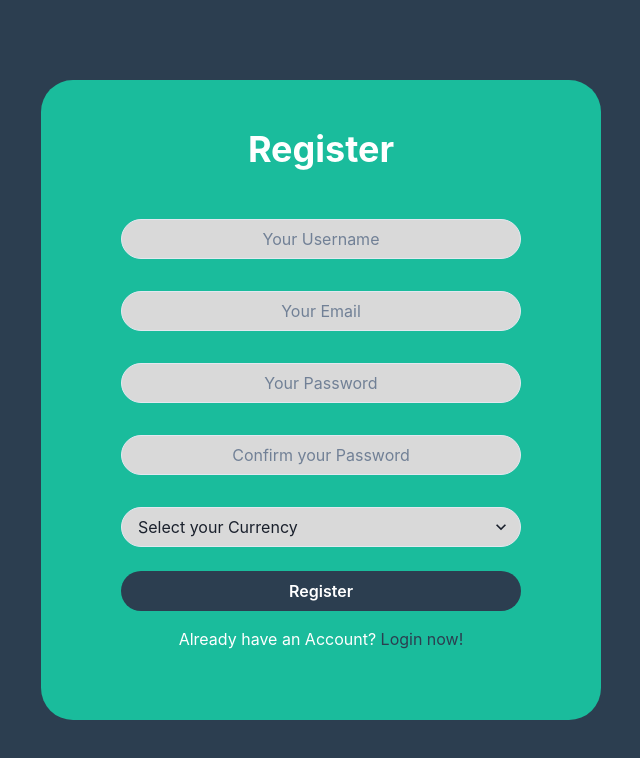
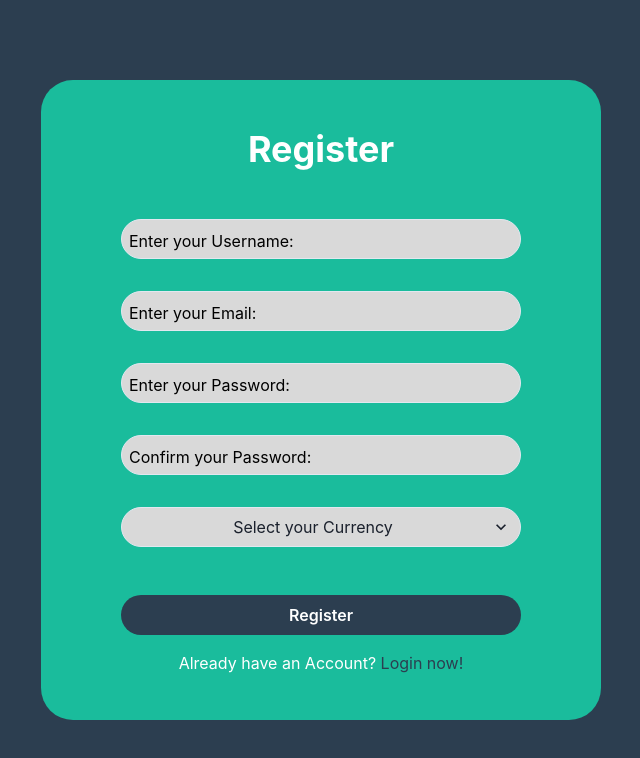
Before and after one commit to Krystiaaan/Cash_Track, a React (Vite) app in the folder frontend/: page /register in a window 1280 px wide. Shown: the top 758 px of the page, without its empty margins (319-959 px from the left). Built offline with nearby package versions, Linux system fonts and the light colour scheme.

Commit message:
RegisterCard with floatingLabel. TODO: Fix how errors are shown. spacing

```diff
--- a/frontend/src/pages/registerPage/components/RegisterCard.tsx
+++ b/frontend/src/pages/registerPage/components/RegisterCard.tsx
@@ -14,7 +14,6 @@ import { Formik, Form, Field } from "formik";
 import * as Yup from "yup";
 
 export const RegisterCard = () => {
-
   return (
     <Formik
       initialValues={{
@@ -42,7 +41,7 @@ export const RegisterCard = () => {
           .oneOf(["Eur", "Usd"], "Currency must be either EUR or USD")
           .required("Currency is required"),
       })}
-      onSubmit={async (values, {setSubmitting}) => {
+      onSubmit={async (values, { setSubmitting, setErrors }) => {
         try {
           const response = await fetch("http://localhost:3000/auth/register", {
             method: "POST",
@@ -51,17 +50,27 @@ export const RegisterCard = () => {
             },
             body: JSON.stringify({
               username: values.username,
-              email:values.email,
+              email: values.email,
               passwordHash: values.password,
               currency: values.currency,
             }),
           });
-          if(response.ok){
+          if (response.ok) {
             alert("Registration successful!");
+          }else {
+            const errorData : {errors?: string[]} = await response.json();
+            if(errorData.errors){
+              const formErrors: { email?: string; username?: string } = {};
+              errorData.errors.forEach((error: string) => {
+                if (error.includes("Email")) formErrors.email = "This email is already in use.";
+                if (error.includes("Username")) formErrors.username = "This username is already taken.";
+              });
+              setErrors(formErrors);
             }
-        } catch (err){
+          }
+        } catch (err) {
           console.error("Registration failed:", err);
-        }finally{
+        } finally {
           setSubmitting(false);
         }
       }}
@@ -81,121 +90,174 @@ export const RegisterCard = () => {
               textAlign={"center"}
               borderRadius={"2rem"}
             >
-              <Heading mb={2} mt={"2rem"} color={"white"}>
+              <Heading mb={"3rem"} mt={"2rem"} color={"white"}>
                 Register
               </Heading>
 
               {/* Username Field */}
-              <FormControl
-                isInvalid={formik.touched.username && !!formik.errors.username}
+              <FormControl isInvalid={formik.touched.username && !!formik.errors.username} mb="2rem" position="relative">
+                <Box pos="relative">
+                  <Field as={Input}  width={"25rem"} borderRadius={"1.5rem"} name="username" className="peer" placeholder="" bg={"#D9D9D9"} />
+                  <FormLabel
+                    sx={{
+                      pos: "absolute",
+                      px: "4rem",
+                      top: "-7",
+                      fontWeight: "normal",
+                      transition: "0.2s",
+                      insetStart: "2",
+                      _peerPlaceholderShown: {
+                        color: "black",
+                        top: "2.5",
+                        insetStart: "2",
+                      },
+                      _peerFocusVisible: {
+                        color: "black",
+                        top: "-7",
+                        insetStart: "2",
+                      },
+                    }}
                   >
-                <FormLabel></FormLabel>
-                <Field
-                  name="username"
-                  as={Input}
-                  placeholder="Your Username"
-                  bg={"#D9D9D9"}
-                  width={"25rem"}
-                  borderRadius={"1.5rem"}
-                  textAlign="center"
-                  mb="1.5rem"
-                  mt="2rem"
-                />
-                <FormErrorMessage>{formik.errors.username}</FormErrorMessage>
+                    Enter your Username:
+                  </FormLabel>
+                </Box>
+                <Box position="absolute" top="100%" left="0" width="100%" mb="1.5rem">
+                <FormErrorMessage ml="4.5rem" color="red.500" fontSize="sm">{formik.errors.username}</FormErrorMessage>
+                </Box>
               </FormControl>
 
               {/* Email Field */}
-              <FormControl
-                isInvalid={formik.touched.email && !!formik.errors.email}
+              <FormControl isInvalid={formik.touched.email && !!formik.errors.email} mb="2rem" position="relative">
+                <Box pos="relative">
+                  <Field as={Input} width={"25rem"} borderRadius={"1.5rem"} name="email" className="peer" placeholder="" bg={"#D9D9D9"} />
+                  <FormLabel
+                    sx={{
+                      pos: "absolute",
+                      px: "4rem",
+                      top: "-7",
+                      fontWeight: "normal",
+                      transition: "0.2s",
+                      insetStart: "2",
+                      _peerPlaceholderShown: {
+                        color: "black",
+                        top: "2.5",
+                        insetStart: "2",
+                      },
+                      _peerFocusVisible: {
+                        color: "black",
+                        top: "-7",
+                        insetStart: "2",
+                      },
+                    }}
                   >
-                <FormLabel></FormLabel>
-                <Field
-                  name="email"
-                  as={Input}
-                  placeholder="Your Email"
-                  bg={"#D9D9D9"}
-                  width={"25rem"}
-                  borderRadius={"1.5rem"}
-                  textAlign={"center"}
-                  mb="1.5rem"
-                />
-                <FormErrorMessage>{formik.errors.email}</FormErrorMessage>
+                    Enter your Email:
+                  </FormLabel>
+                </Box>
+                <Box position="absolute" top="100%" left="0" width="100%" mt="0.5rem">
+                <FormErrorMessage ml="4.5rem" color="red.500" fontSize="sm">{formik.errors.email}</FormErrorMessage>
+                </Box>
               </FormControl>
 
               {/* Password Field */}
-              <FormControl
-                isInvalid={formik.touched.password && !!formik.errors.password}
+              <FormControl isInvalid={formik.touched.password && !!formik.errors.password} mb="2rem" position="relative">
+                <Box pos="relative">
+                  <Field as={Input} width={"25rem"} borderRadius={"1.5rem"} name="password" type="password" className="peer" placeholder="" bg={"#D9D9D9"} />
+                  <FormLabel
+                    sx={{
+                      pos: "absolute",
+                      px: "4rem",
+                      top: "-7",
+                      fontWeight: "normal",
+                      transition: "0.2s",
+                      insetStart: "2",
+                      _peerPlaceholderShown: {
+                        color: "black",
+                        top: "2.5",
+                        insetStart: "2",
+                      },
+                      _peerFocusVisible: {
+                        color: "black",
+                        top: "-7",
+                        insetStart: "2",
+                      },
+                    }}
                   >
-                <FormLabel></FormLabel>
-                <Field
-                  name="password"
-                  as={Input}
-                  placeholder="Your Password"
-                  type="password"
-                  bg={"#D9D9D9"}
-                  width={"25rem"}
-                  borderRadius={"1.5rem"}
-                  textAlign={"center"}
-                  mb="1.5rem"
-                />
-                <FormErrorMessage>{formik.errors.password}</FormErrorMessage>
+                    Enter your Password:
+                  </FormLabel>
+                </Box>
+                <Box position="absolute" top="100%" left="0" width="100%" mt="0.5rem">
+                <FormErrorMessage ml="4.5rem" color="red.500" fontSize="sm">{formik.errors.password}</FormErrorMessage>
+                </Box>
               </FormControl>
 
               {/* Confirm Password Field */}
-              <FormControl
-                isInvalid={
-                  formik.touched.conf_pass && !!formik.errors.conf_pass
-                }
+              <FormControl isInvalid={formik.touched.conf_pass && !!formik.errors.conf_pass} mb="2rem" position="relative">
+                <Box pos="relative">
+                  <Field as={Input} width={"25rem"} borderRadius={"1.5rem"} name="conf_pass" type="password" className="peer" placeholder="" bg={"#D9D9D9"} />
+                  <FormLabel
+                    sx={{
+                      pos: "absolute",
+                      px: "4rem",
+                      top: "-7",
+                      fontWeight: "normal",
+                      transition: "0.2s",
+                      insetStart: "2",
+                      _peerPlaceholderShown: {
+                        color: "black",
+                        top: "2.5",
+                        insetStart: "2",
+                      },
+                      _peerFocusVisible: {
+                        color: "black",
+                        top: "-7",
+                        insetStart: "2",
+                      },
+                    }}
                   >
-                <FormLabel></FormLabel>
-                <Field
-                  name="conf_pass"
-                  as={Input}
-                  placeholder="Confirm your Password"
-                  type="password"
-                  bg={"#D9D9D9"}
-                  width={"25rem"}
-                  borderRadius={"1.5rem"}
-                  textAlign={"center"}
-                  mb="1.5rem"
-                />
-                <FormErrorMessage>{formik.errors.conf_pass}</FormErrorMessage>
+                    Confirm your Password:
+                  </FormLabel>
+                </Box>
+                <Box position="absolute" top="100%" left="0" width="100%" mt="0.5rem">
+                <FormErrorMessage ml="4.5rem" color="red.500" fontSize="sm">{formik.errors.conf_pass}</FormErrorMessage>
+                </Box>
               </FormControl>
 
               {/* Currency Field */}
-              <FormControl
-                isInvalid={formik.touched.currency && !!formik.errors.currency}
-              >
-                <FormLabel></FormLabel>
+              <FormControl isInvalid={formik.touched.currency && !!formik.errors.currency} mb="2rem" position="relative">
                 <Field
                   name="currency"
                   as={Select}
                   placeholder="Select your Currency"
                   bg={"#D9D9D9"}
+                  borderRadius={"1.5rem"}
                   width={"25rem"}
-                  borderRadius={"1.5rem"}
-                  mx="auto"
-                  mb="1.5rem"
+                  textAlign={"center"}
+                  ml={"4rem"}
                 >
                   <option value="Eur">EUR</option>
                   <option value="Usd">USD</option>
                 </Field>
-                <FormErrorMessage>{formik.errors.currency}</FormErrorMessage>
+                <Box position="absolute" top="100%" left="0" width="100%" mt="0.5rem">
+                <FormErrorMessage ml="4.5rem" color="red.500" fontSize="sm">{formik.errors.currency}</FormErrorMessage>
+                </Box>
               </FormControl>
 
               {/* Submit Button */}
+              <Box width="100%" display="flex" justifyContent="center">
                 <Button
-                value="Register"
                   type="submit"
                   width={"25rem"}
+                  minWidth={"25rem"}
                   borderRadius={"1.5rem"}
                   bg={"#2C3E50"}
                   color={"white"}
                   mb="1rem"
+                  mt={"1rem"}
                   isLoading={formik.isSubmitting}
                 >
                   Register
                 </Button>
+              </Box>
 
               <Text color={"white"}>
                 Already have an Account?{" "}
```
Lines whose indentation alone changed are shown as unchanged.
